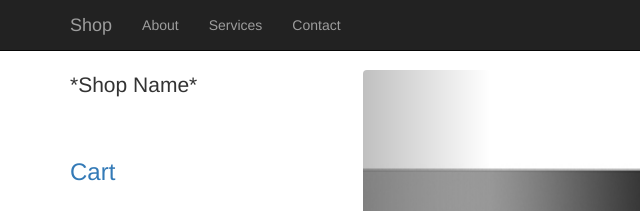
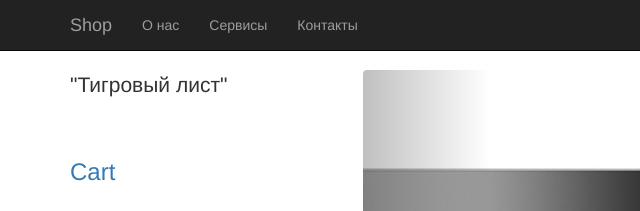
Before and after one commit to artik0811/webprog, a plain HTML site: page lr1/index.html in a window 1280 px wide. Shown: the top 211 px of the page, 0-640 px from the left. Drawn offline with Linux system fonts and the light colour scheme.

Commit message:
Update index.html

```diff
--- a/lr1/index.html
+++ b/lr1/index.html
@@ -4,7 +4,7 @@
 <head>
     <meta charset="utf-8">
 
-    <title>Shop</title>
+    <title>Зоомагазин</title>
     <link href="css/bootstrap.min.css" rel="stylesheet">
 	<link href="css/style.css" rel="stylesheet">
 	<!-- jQuery -->
@@ -25,13 +25,13 @@
             <div class="collapse navbar-collapse" id="bs-example-navbar-collapse-1">
                 <ul class="nav navbar-nav">
                     <li>
-                        <a href="html/about.html">About</a>
+                        <a href="html/about.html">О нас</a>
                     </li>
                     <li>
-                        <a href="html/services.html">Services</a>
+                        <a href="html/services.html">Сервисы</a>
                     </li>
                     <li>
-                        <a href="html/contacts.html">Contact</a>
+                        <a href="html/contacts.html">Контакты</a>
                     </li>
 
                 </ul>
@@ -44,7 +44,7 @@
         <div class="row">
 
             <div class="col-md-3">
-                <p class="lead">*Shop Name*</p>
+                <p class="lead">"Тигровый лист"</p>
 				<br>
 				<h3><a href="" class="cart-link" data-toggle="modal" data-target="#Cart"> Cart </a> </h3>
             </div>
```
